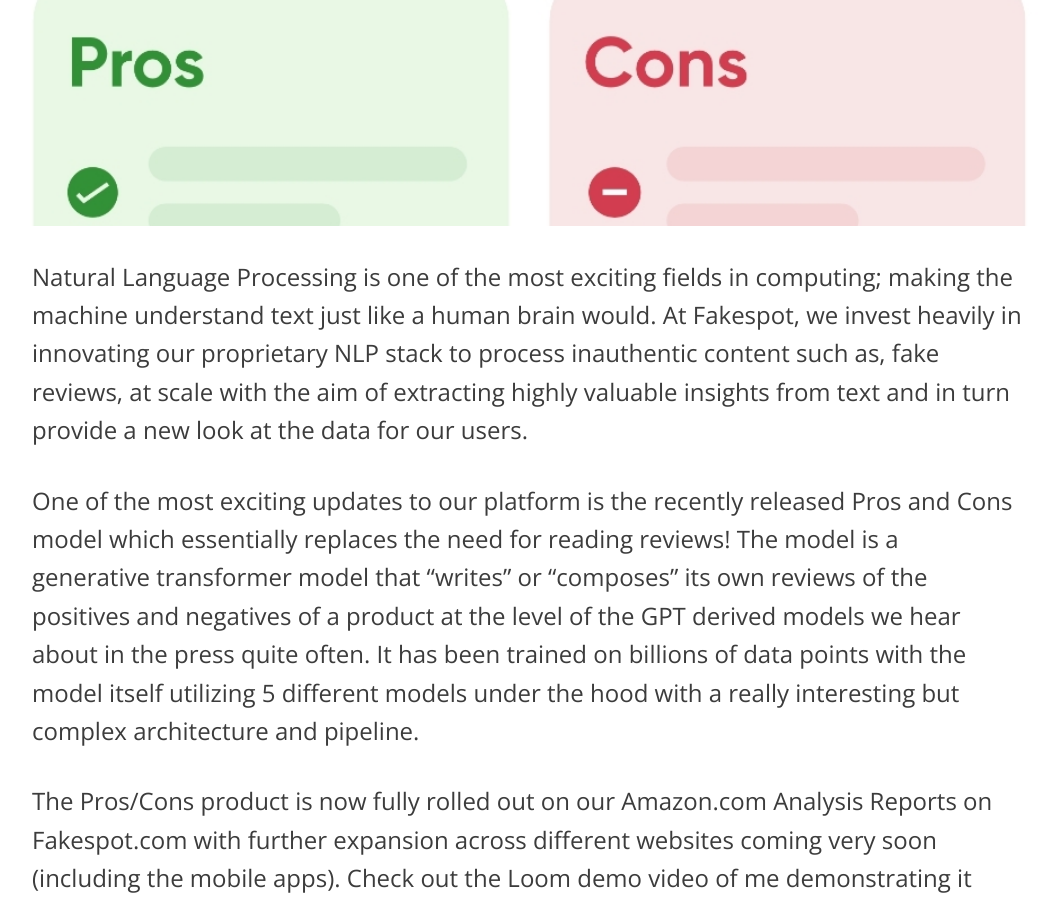
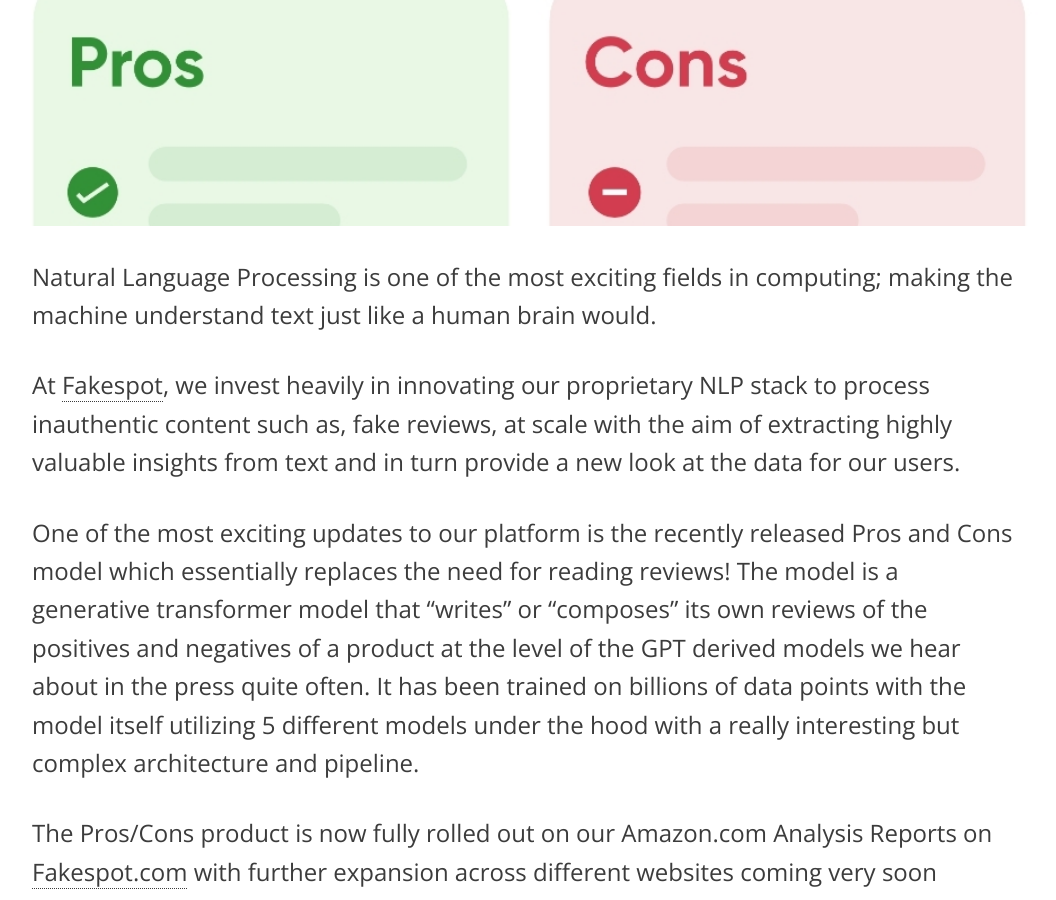
Before and after one commit to saouddk/saouddk.github.io, a Jekyll site: the page built from _posts/2022-06-07-fakespot-solves-nlps-most-complex-problem.markdown, in a window 1280 px wide and 900 px high, scrolled down 445 px. Shown: the whole window, without its empty margins (113-1169 px from the left). Built offline with Jekyll 4.4.1, drawn with Linux system fonts in a browser that asks for light colours; some of the changed lines change nothing that is shown; some of the changed text lies outside the part shown.

Commit message:
Linking.

```diff
--- a/_posts/2022-06-07-fakespot-solves-nlps-most-complex-problem.markdown
+++ b/_posts/2022-06-07-fakespot-solves-nlps-most-complex-problem.markdown
@@ -8,11 +8,13 @@
 permalink: /:year/:month/:day/fakespot-solves-nlps-most-complex-problem
 author: Saoud Khalifah # Add name author (optional)
 ---
-Natural Language Processing is one of the most exciting fields in computing; making the machine understand text just like a human brain would. At Fakespot, we invest heavily in innovating our proprietary NLP stack to process inauthentic content such as, fake reviews, at scale with the aim of extracting highly valuable insights from text and in turn provide a new look at the data for our users.
+Natural Language Processing is one of the most exciting fields in computing; making the machine understand text just like a human brain would.
+
+At [Fakespot](https://fakespot.com), we invest heavily in innovating our proprietary NLP stack to process inauthentic content such as, fake reviews, at scale with the aim of extracting highly valuable insights from text and in turn provide a new look at the data for our users.
 
 One of the most exciting updates to our platform is the recently released Pros and Cons model which essentially replaces the need for reading reviews! The model is a generative transformer model that "writes" or "composes" its own reviews of the positives and negatives of a product at the level of the GPT derived models we hear about in the press quite often. It has been trained on billions of data points with the model itself utilizing 5 different models under the hood with a really interesting but complex architecture and pipeline.
 
-The Pros/Cons product is now fully rolled out on our Amazon.com Analysis Reports on Fakespot.com with further expansion across different websites coming very soon (including the mobile apps). Check out the Loom demo video of me demonstrating it below:
+The Pros/Cons product is now fully rolled out on our Amazon.com Analysis Reports on [Fakespot.com](https://fakespot.com) with further expansion across different websites coming very soon (including the mobile apps). Check out the Loom demo video of me demonstrating it below:
 <div style="position: relative; padding-bottom: 62.5%; height: 0;"><iframe src="https://www.loom.com/embed/103e3445afc54e91b94ef64a0855f491" frameborder="0" webkitallowfullscreen mozallowfullscreen allowfullscreen style="position: absolute; top: 0; left: 0; width: 100%; height: 100%;"></iframe></div>
 
 Businesses and companies that are interested in trying our Pros/Cons feature can also reach out to us via [Fakespot Trust AI Page](https://fakespot.com/trustai) where a member from our business development team will show case how this model can revolutionize the way your business processes text today. The use cases go beyond reviews. You can also try out our Pros/Cons API on RapidAPI today: [RapidAPI Pros/Cons Page](https://rapidapi.com/fakespot-fakespot-default/api/pros-and-cons/)
```
